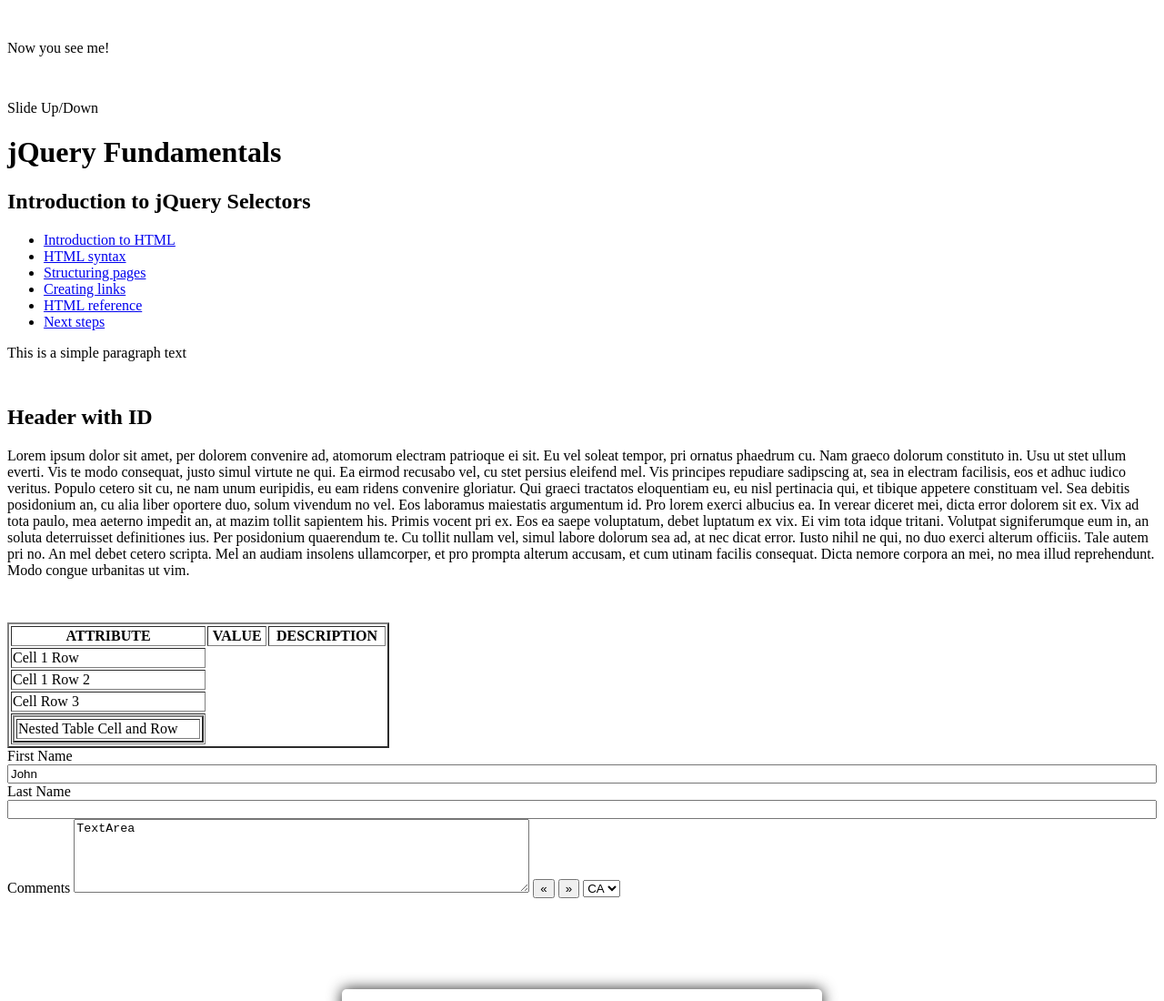
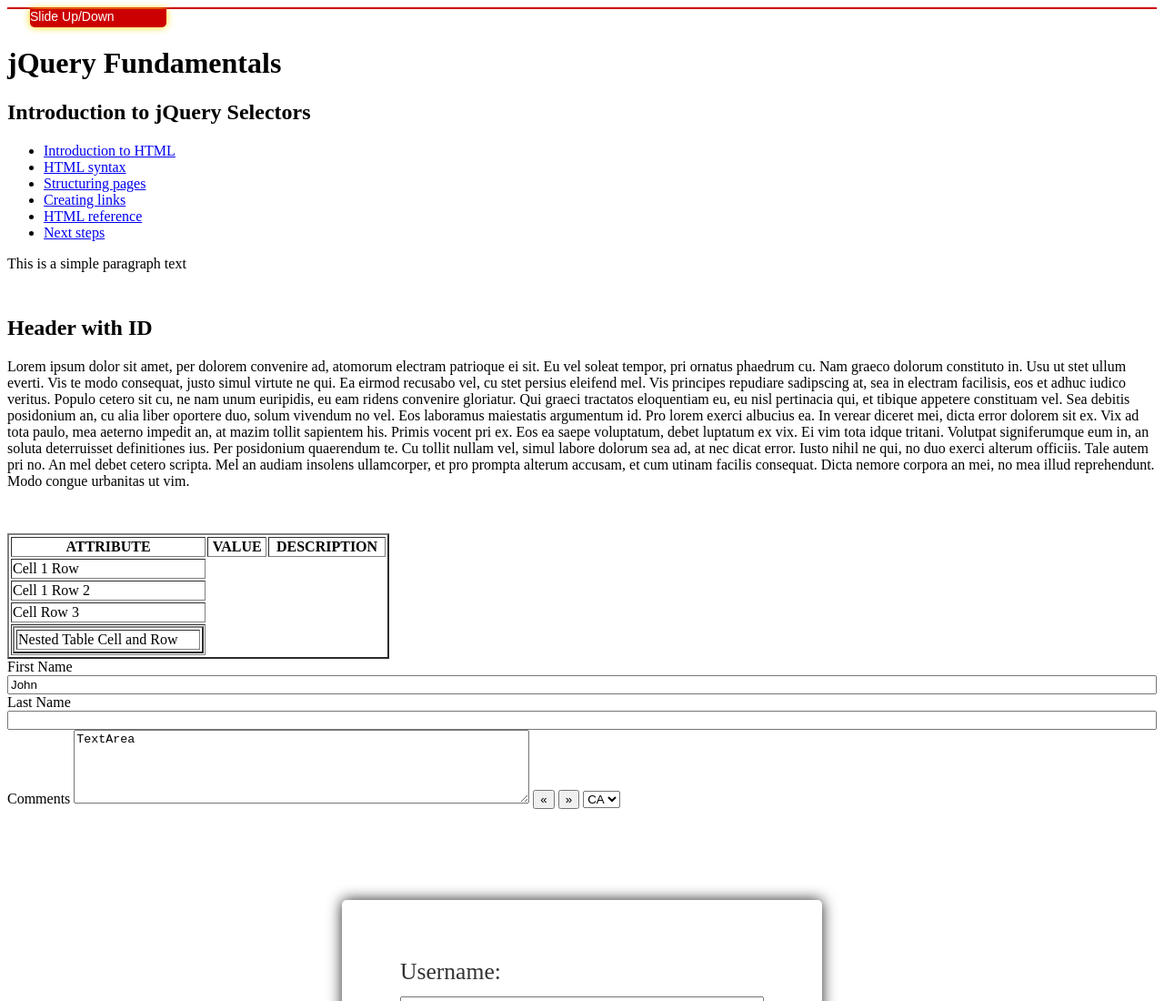
Before and after one commit to Durdona/jQuery-Selectors, a plain HTML site: page index.html in a window 1280 px wide. Shown: the top 1100 px of the page at 91% size. Drawn offline with nearby package versions, Linux system fonts and the light colour scheme.

Commit message:
Update style.css

```diff
--- a/style.css
+++ b/style.css
@@ -27,3 +27,46 @@
 	width: 100%;
 	outline: none;
 }
+
+/* Toggling a panel style */
+.pull-me{
+    -webkit-box-shadow: 0 0 8px #FFD700;
+    -moz-box-shadow: 0 0 8px #FFD700;
+    box-shadow: 0 0 8px #FFD700;
+    cursor:pointer;
+}
+.panel {
+	background: #ffffbd;
+    background-size:90% 90%;
+    height:300px;
+	display:none;
+    font-family:garamond,times-new-roman,serif;
+}
+.panel p{
+    text-align:center;
+}
+.slide {
+	margin:0;
+	padding:0;
+	border-top:solid 2px #cc0000;
+}
+.pull-me {
+	display:block;
+    position:relative;
+    right:-25px;
+    width:150px;
+    height:20px;
+	font-family:arial,sans-serif;
+    font-size:14px;
+	color:#ffffff;
+    background:#cc0000;
+	text-decoration:none;
+    -moz-border-bottom-left-radius:5px;
+    -moz-border-bottom-right-radius:5px;
+    border-bottom-left-radius:5px;
+    border-bottom-right-radius:5px;
+}
+.pull-me p {
+    text-align:center;
+}
+ /* End of toggling a panel */
```
